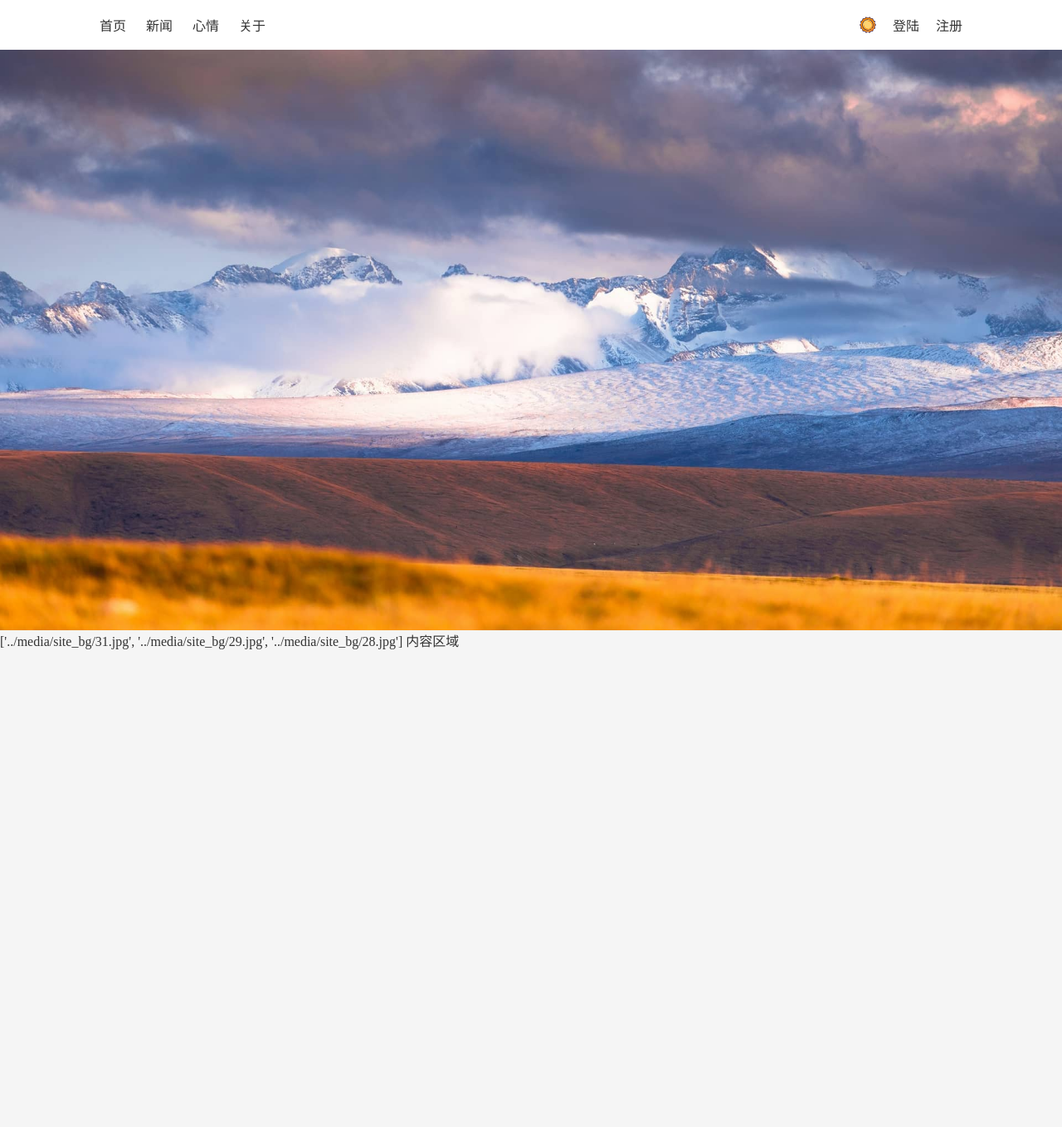
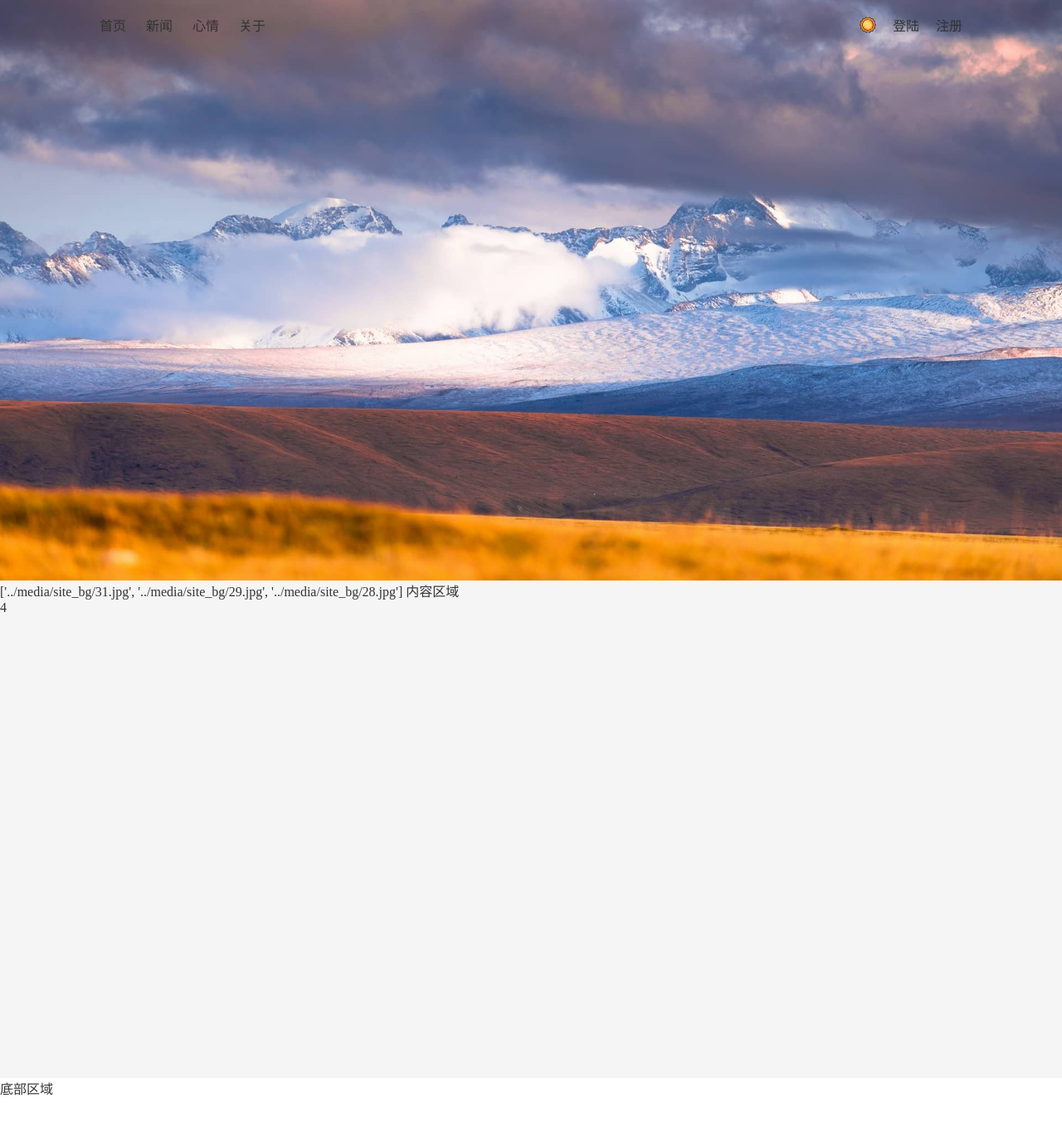
Before and after one commit to JioJaxson/python_v2_blog_v1, a Django app: page / in a window 1280 px wide. Shown: the top 1359 px of the page at 83% size. After the commit the page ends 1321 px from the top, so only its background shows below. Run offline with Django 4.2, Linux system fonts and the light colour scheme.

Commit message:
'django自定义标签与自定义过滤器'

```diff
--- /dev/null
+++ b/App01/templatetags/my_tags.py
@@ -0,0 +1,9 @@
+from django import template
+
+register = template.Library()
+
+
+# 自定义过滤器
+@register.filter
+def add2(item):
+    return int(item) + 2
--- a/static/my/css/index.css
+++ b/static/my/css/index.css
@@ -8,7 +8,10 @@ nav {
   width: calc(100% - 240px);
   height: 60px;
   padding: 0 120px;
-  background-color: var(--nav-bg);
+  position: fixed;
+  top: 0;
+  left: 0;
+  z-index: 100;
 }
 nav .left {
   width: 60%;
--- a/static/my/css/index.scss
+++ b/static/my/css/index.scss
@@ -8,7 +8,11 @@ nav {
   width: calc(100% - 240px);
   height: 60px;
   padding: 0 120px;
-  background-color: var(--nav-bg);
+  //background-color: var(--nav-bg);
+  position: fixed;
+  top: 0;
+  left: 0;
+  z-index: 100;
 
   .left {
     width: 60%;
--- a/templates/index.html
+++ b/templates/index.html
@@ -1,5 +1,6 @@
 <!DOCTYPE html>
 <html lang="en">
+{% load my_tags %}
 <head>
     <meta charset="UTF-8">
     <title>个人博客</title>
@@ -36,6 +37,9 @@
     <main>
         {{ img_list }}
         内容区域
+        <div>
+            {{ 2|add2 }}
+        </div>
     </main>
     <footer>
         底部区域
@@ -75,7 +79,9 @@
 
     let banner_list_length = banner_list.length
     let index = 0
-    setInterval(() => {
+    let timer = null;
+    clearInterval(timer);
+    timer = setInterval(() => {
         index++
         if (index === banner_list_length) {
             index = 0
```
Also changed, not shown: 1 other file.
